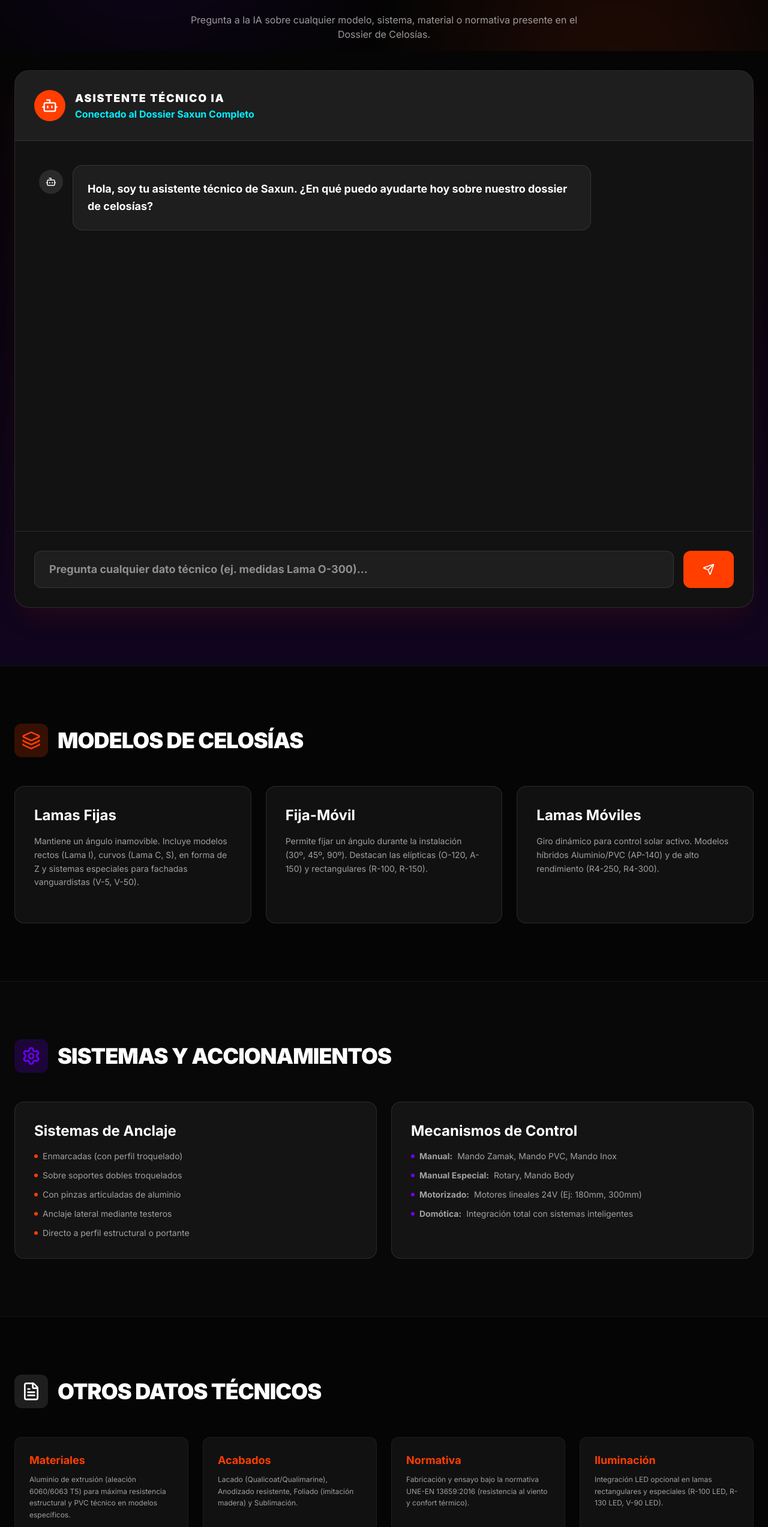
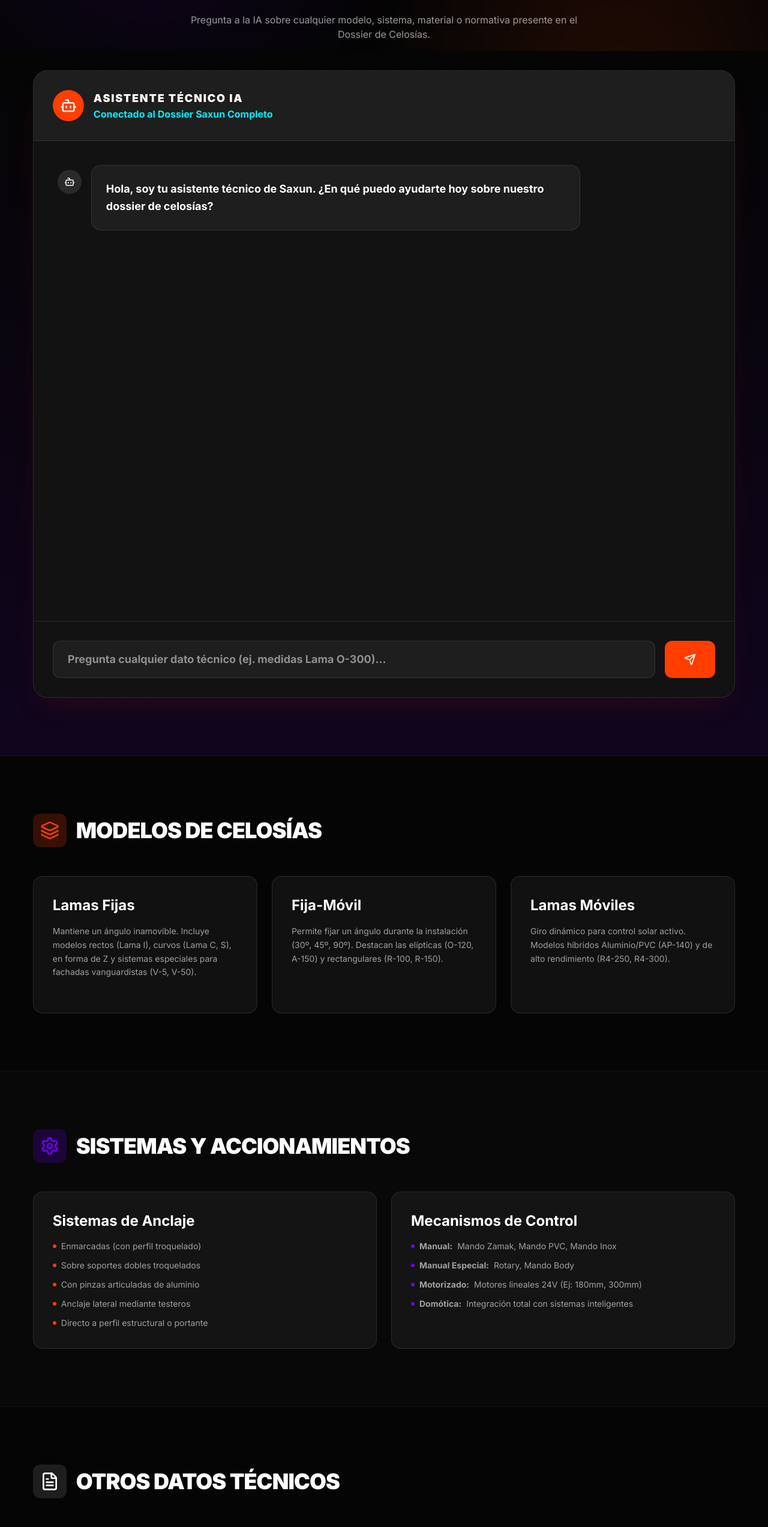
Before and after one commit to marketingSax/Saxun-Consulta-Tecnica, a Next.js app: page / in a window 1280 px wide. Shown: the part 231-2776 px from the top of the page at 60% size. Built offline with nearby package versions, Linux system fonts and the light colour scheme.

Commit message:
UI: Logo minimalista y layout ultra-wide para PC

```diff
--- a/src/app/page.tsx
+++ b/src/app/page.tsx
@@ -13,7 +13,7 @@
         <div className="absolute top-0 right-0 -z-10 h-[500px] w-[500px] rounded-full bg-brand-primary/10 blur-[120px]" />
         <div className="absolute bottom-0 left-0 -z-10 h-[500px] w-[500px] rounded-full bg-brand-secondary/10 blur-[120px]" />
 
-        <div className="mx-auto max-w-7xl px-6 text-center">
+        <div className="mx-auto w-[95%] max-w-[1600px] px-6 text-center">
           <motion.h1
             initial={{ opacity: 0, y: 20 }}
             animate={{ opacity: 1, y: 0 }}
--- a/src/components/Assistant/ChatBox.tsx
+++ b/src/components/Assistant/ChatBox.tsx
@@ -51,7 +51,7 @@
 
   return (
     <section id="assistant" className="pb-24 pt-8 px-6 bg-gradient-to-b from-transparent to-brand-secondary/10">
-      <div className="mx-auto max-w-6xl xl:max-w-7xl">
+      <div className="mx-auto w-[95%] max-w-[1600px]">
         <div className="rounded-3xl border border-white/10 bg-brand-card overflow-hidden shadow-2xl shadow-brand-primary/10">
           {/* Header */}
           <div className="bg-white/5 p-6 md:p-8 flex items-center gap-4 border-b border-white/10">
@@ -67,7 +67,7 @@
           {/* Messages */}
           <div
             ref={scrollRef}
-            className="h-[500px] lg:h-[650px] overflow-y-auto p-6 md:p-10 space-y-8 scrollbar-hide"
+            className="h-[500px] lg:h-[700px] xl:h-[800px] overflow-y-auto p-6 md:p-10 space-y-8 scrollbar-hide"
           >
             <AnimatePresence>
               {messages.map((msg, idx) => (
--- a/src/components/Layout/Header.tsx
+++ b/src/components/Layout/Header.tsx
@@ -10,7 +10,7 @@
 
   return (
     <header className="fixed top-0 z-50 w-full glass">
-      <div className="mx-auto flex max-w-7xl items-center justify-between px-6 py-4">
+      <div className="mx-auto flex w-[95%] max-w-[1600px] items-center justify-between px-6 py-4">
         <motion.div
           initial={{ opacity: 0, x: -20 }}
           animate={{ opacity: 1, x: 0 }}
--- a/src/components/Technical/DataSections.tsx
+++ b/src/components/Technical/DataSections.tsx
@@ -9,7 +9,7 @@
     <div className="flex flex-col">
       {/* Modelos Section */}
       <section id="models" className="py-24 px-6 border-t border-white/5">
-        <div className="mx-auto max-w-7xl">
+        <div className="mx-auto w-[95%] max-w-[1600px]">
           <div className="flex items-center gap-4 mb-12">
             <div className="rounded-xl bg-brand-primary/20 p-3 text-brand-primary">
               <Layers size={32} />
@@ -42,7 +42,7 @@
 
       {/* Sistemas Section */}
       <section id="systems" className="py-24 px-6 bg-brand-card/30 border-t border-white/5">
-        <div className="mx-auto max-w-7xl">
+        <div className="mx-auto w-[95%] max-w-[1600px]">
           <div className="flex items-center gap-4 mb-12">
             <div className="rounded-xl bg-brand-secondary/20 p-3 text-brand-secondary">
               <Settings size={32} />
@@ -76,7 +76,7 @@
 
       {/* Otros Datos Section */}
       <section id="other" className="py-24 px-6 border-t border-white/5">
-        <div className="mx-auto max-w-7xl">
+        <div className="mx-auto w-[95%] max-w-[1600px]">
           <div className="flex items-center gap-4 mb-12">
             <div className="rounded-xl bg-white/10 p-3 text-white">
               <FileText size={32} />
@@ -84,7 +84,7 @@
             <h2 className="text-4xl font-black uppercase tracking-tight">Otros Datos Técnicos</h2>
           </div>
 
-          <div className="grid grid-cols-1 sm:grid-cols-2 lg:grid-cols-4 gap-6">
+          <div className="grid grid-cols-1 sm:grid-cols-2 lg:grid-cols-4 xl:gap-8 gap-6">
             <div className="p-6 rounded-xl bg-white/5 border border-white/5">
               <div className="font-bold text-lg mb-2 text-brand-primary">Materiales</div>
               <p className="text-xs text-white/60 leading-relaxed">Aluminio de extrusión (aleación 6060/6063 T5) para máxima resistencia estructural y PVC técnico en modelos específicos.</p>
```
Also changed, not shown: public/logo.png.
